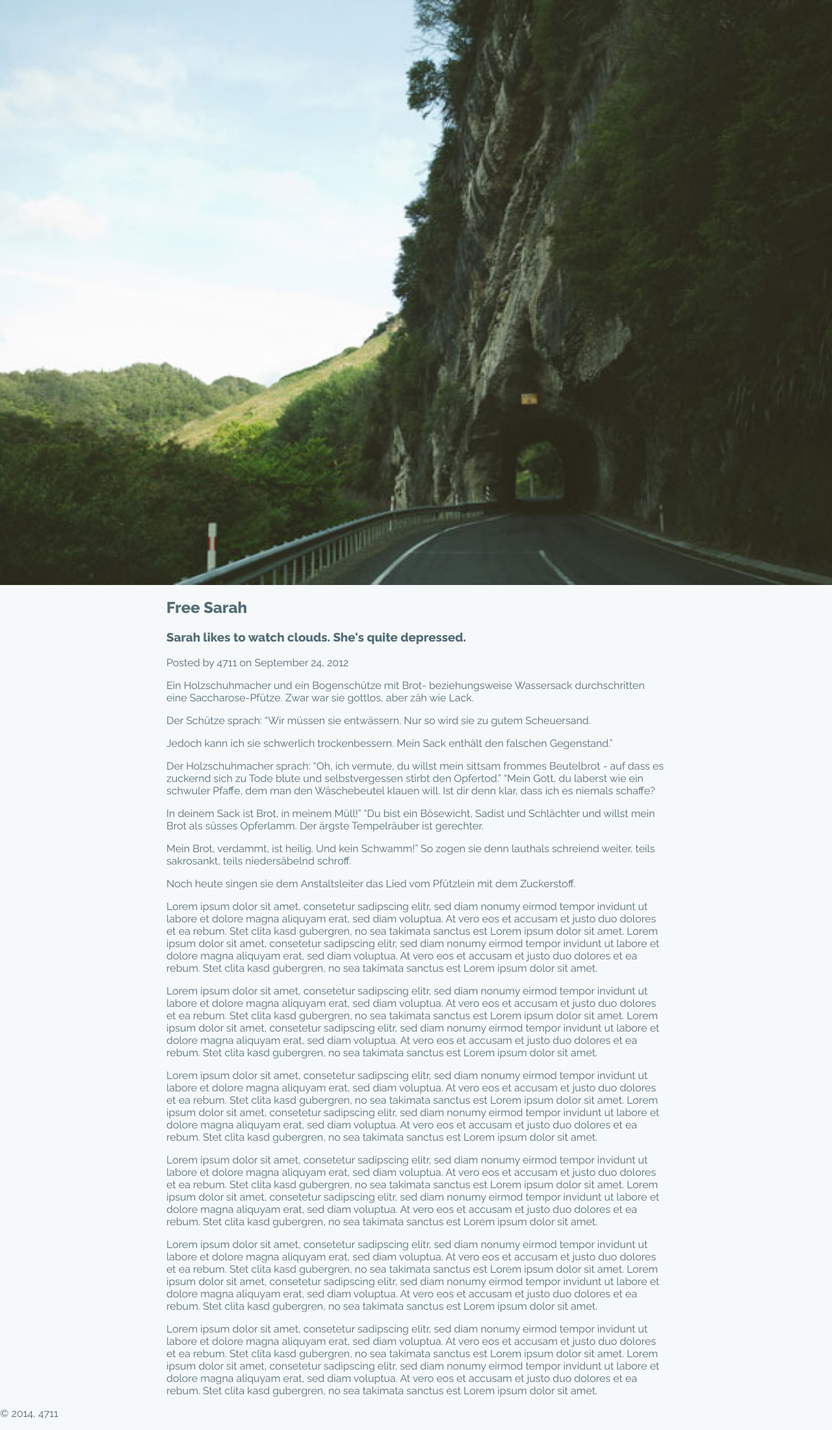
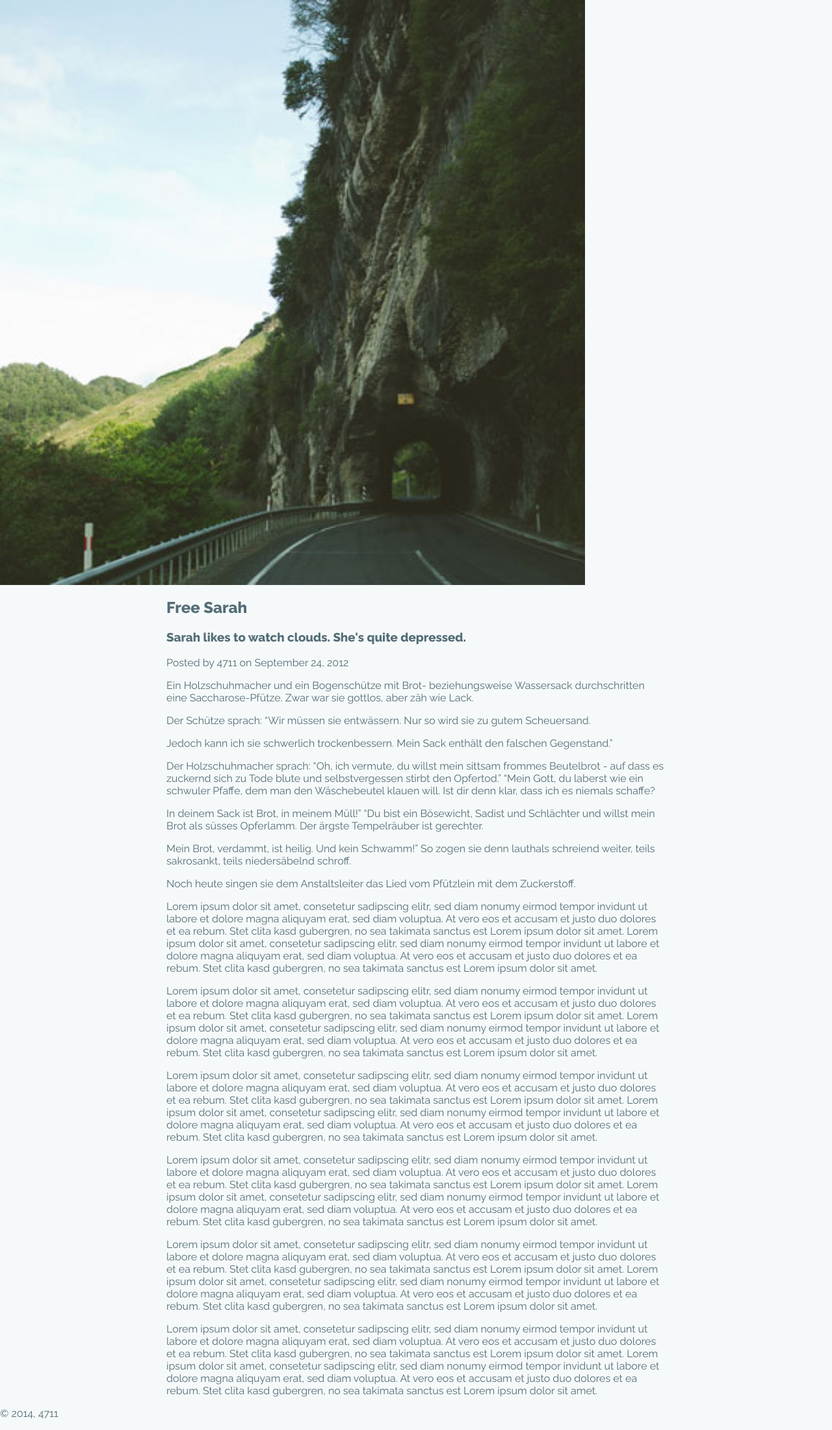
Before and after one commit to 4711/4711.github.com, a Jekyll site: the page built from _posts/galleries/2012-09-24-sarah.md, in a window 1280 px wide. Shown: the whole page at 65% size. Built offline with Jekyll 4.4.1, drawn with Linux system fonts in a browser that asks for light colours.

```diff
--- a/_layouts/gallery.html
+++ b/_layouts/gallery.html
@@ -11,6 +11,7 @@
     background-size       : cover;
 
     height : 100vh;
+    width  : 100vh;
     background-image : url({{site.url}}/{{page.image.src}});
   }
 </style>
```
